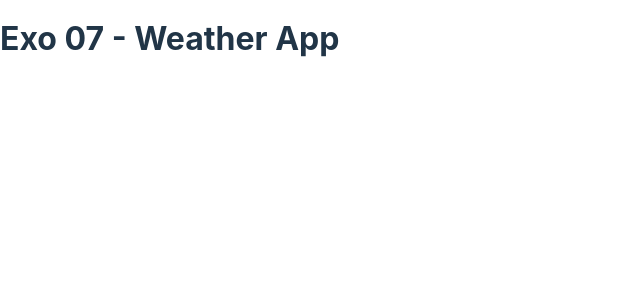
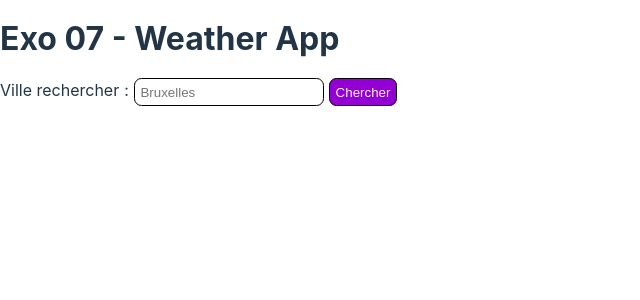
Before and after one commit to Formation-JS/BXL_JS2023_React_Exo07_WeatherApp, a React (Vite) app: page / in a window 1280 px wide. Shown: the top 300 px of the page, without its empty margins (0-640 px from the left). Built offline with nearby package versions, Linux system fonts and the light colour scheme.

Commit message:
Weather App ⛱

```diff
--- a/src/App.jsx
+++ b/src/App.jsx
@@ -1,4 +1,5 @@
 import './App.css'
+import WeatherApp from './containers/weather-app/weather-app.jsx'
 
 function App() {
 
@@ -6,7 +7,7 @@ function App() {
     <>
       <h1>Exo 07 - Weather App</h1>
       <main>
-
+        <WeatherApp />
       </main>
     </>
   )
--- /dev/null
+++ b/src/containers/weather-app/weather-app.jsx
@@ -0,0 +1,22 @@
+import SearchBar from '../../components/search-bar/search-bar.jsx';
+
+const WeatherApp = () => {
+
+    const handleSearchCity = (city) => {
+        console.log(city);
+    };
+
+    return (
+        <>
+            <SearchBar
+                label='Ville rechercher'
+                placeholder='Bruxelles'
+                onSearch={handleSearchCity}
+                />
+
+        </>
+    )
+};
+
+
+export default WeatherApp;
```
